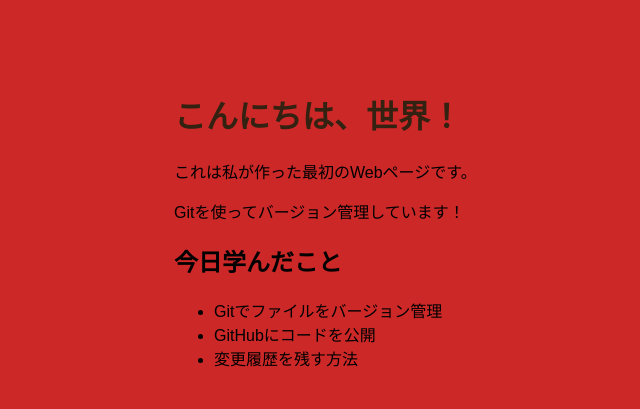
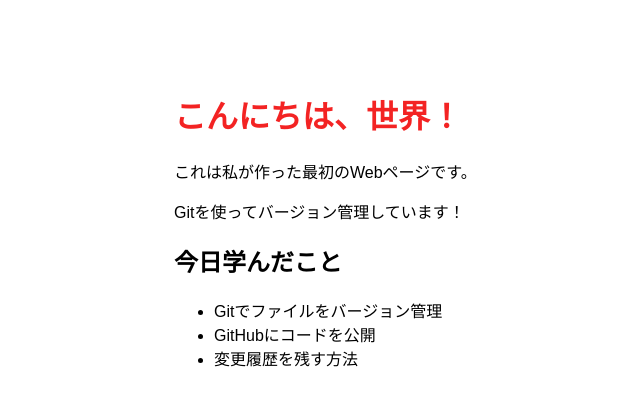
Before and after one commit to sato-325/my-first-project, a plain HTML site: page index.html in a window 1280 px wide. Shown: the whole page, without its empty margins (66-706 px from the left). Drawn offline with Linux system fonts and the light colour scheme.

Commit message:
文字を赤色にしました

```diff
--- a/index.html
+++ b/index.html
@@ -10,10 +10,10 @@
             max-width: 800px;
             margin: 50px auto;
             padding: 20px;
-            background-color: #cc2828;
+            background-color: #ffffff;
         }
         h1 {
-            color: #321;
+            color: rgba(241, 0, 0, 0.863);
         }
     </style>
 </head>
```
